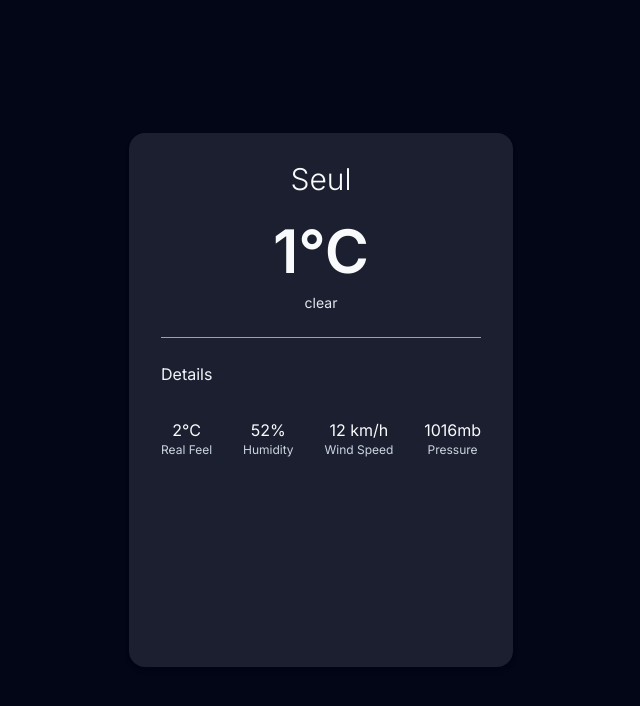
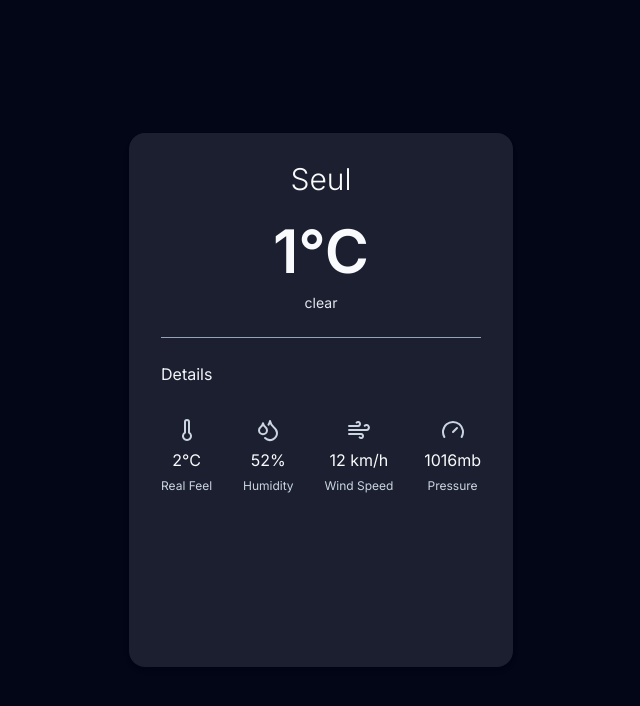
Before and after one commit to matheusc1/weather-now, a Next.js app: page / in a window 1280 px wide. Shown: the top 706 px of the page, without its empty margins (319-959 px from the left). Built offline with nearby package versions, Linux system fonts and the light colour scheme.

Commit message:
chore: add icons

```diff
--- a/src/components/CityInfo.tsx
+++ b/src/components/CityInfo.tsx
@@ -1,4 +1,5 @@
 import { CityWeather } from "@/types/CityWeather.interface"
+import { Thermometer, Droplets, Wind, Gauge } from 'lucide-react'
 
 interface CityInfoProps {
   city: CityWeather
@@ -16,22 +17,26 @@ export default function CityInfo({ city }: CityInfoProps) {
       <section>
         <p className="text-start mb-8 text-slate-100">Details</p>
         <div className="flex items-center justify-between">
-          <div className="flex flex-col">
+          <div className="flex flex-col items-center justify-center gap-1.5">
+            <Thermometer className="text-slate-300" />
             <p>{city.realFeel}°C</p>
             <p className="text-xs text-slate-300">Real Feel</p>
           </div>
 
-          <div className="flex flex-col">
+          <div className="flex flex-col items-center justify-center gap-1.5">
+            <Droplets className="text-slate-300" />
             <p>{city.humidity}%</p>
             <p className="text-xs text-slate-300">Humidity</p>
           </div>
 
-          <div className="flex flex-col">
+          <div className="flex flex-col items-center justify-center gap-1.5">
+            <Wind className="text-slate-300" />
             <p>{city.windSpeed} km/h</p>
             <p className="text-xs text-slate-300">Wind Speed</p>
           </div>
 
-          <div className="flex flex-col">
+          <div className="flex flex-col items-center justify-center gap-1.5">
+            <Gauge className="text-slate-300" />
             <p>{city.pressure}mb</p>
             <p className="text-xs text-slate-300">Pressure</p>
           </div>
```
Also changed, not shown: package.json (+6 -5 lines), 1 other file (tests, documents, lock files or other folders).
